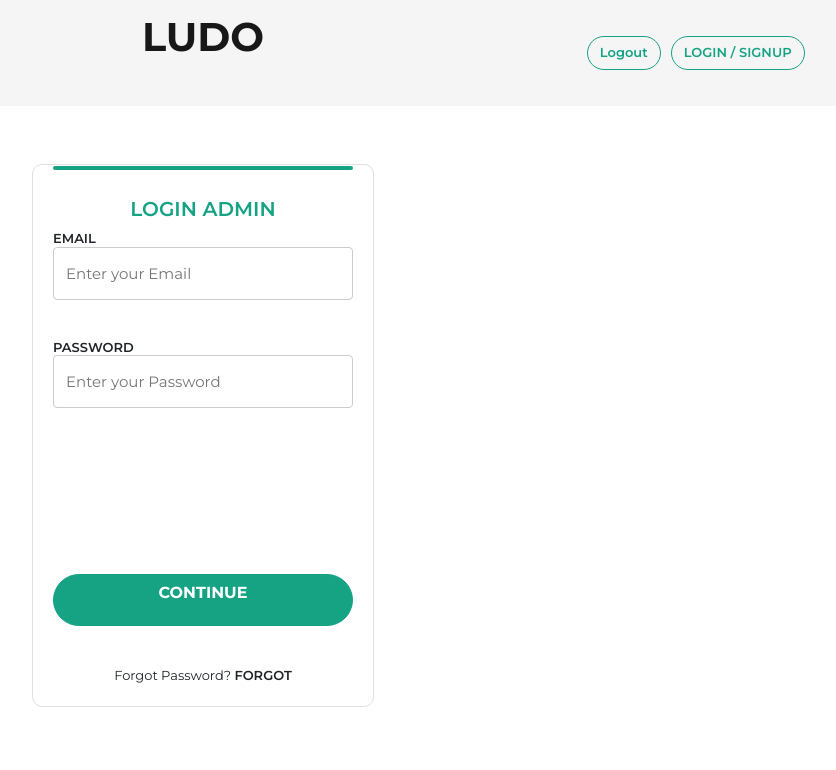
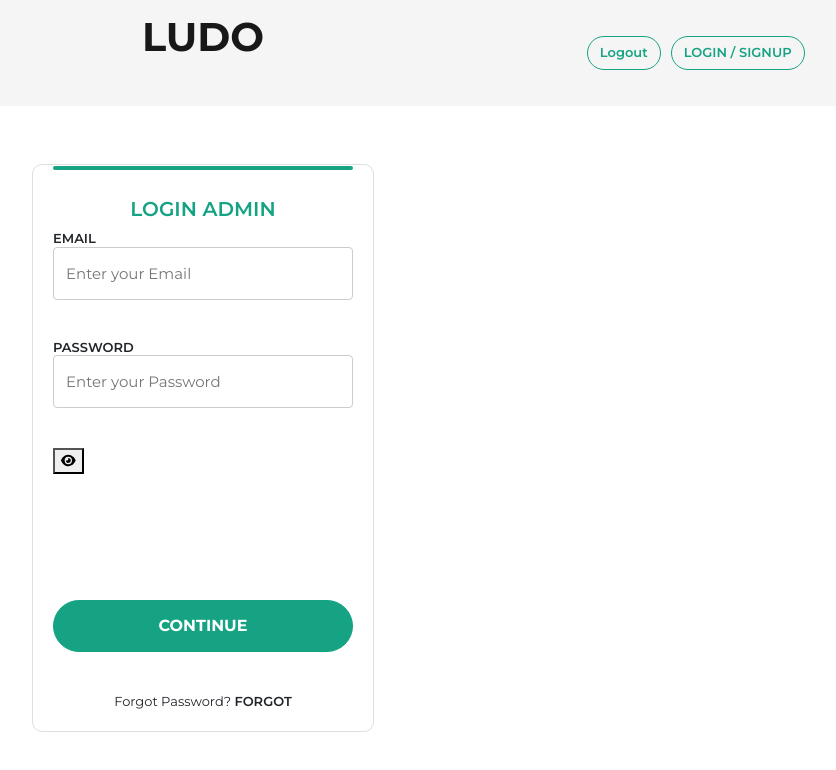
Before and after one commit to Singh-Paramvir/newLudoAdmin, a Next.js app: page / in a window 1280 px wide. Shown: the top 770 px of the page, without its empty margins (437-1273 px from the left). Built offline with nearby package versions, Linux system fonts and the light colour scheme.

Commit message:
Update RegistrationPage.js

```diff
--- a/Component/RegistrationPage.js
+++ b/Component/RegistrationPage.js
@@ -1,13 +1,15 @@
 import axios from "axios";
-import React, { useRef,useEffect } from "react";
+import React, { useRef, useEffect, useState } from "react";
 import { ToastContainer, toast } from "react-toastify";
 import { useRouter } from "next/router";
+import { FontAwesomeIcon } from "@fortawesome/react-fontawesome";
+import { faEye, faEyeSlash } from "@fortawesome/free-solid-svg-icons";
 
 const Login = () => {
   const emailRef = useRef();
   const passwordRef = useRef();
-  const router = useRouter(); // this route helps us to going next page
-
+  const [showPassword, setShowPassword] = useState(false);
+  const router = useRouter(); // this route helps us to go to the next page
 
   useEffect(() => {
     window.localStorage.clear();
@@ -19,20 +21,18 @@ const Login = () => {
       const res = await axios.post("api/login", data);
       const response = res.data;
       console.log(response, "response data aya ure");
-      // console.log(response.data.data.xx.data, "to check the token for storage")
-      localStorage.setItem('token', response.data.data)
-      localStorage.setItem('buttonValue', 0)
+      localStorage.setItem("token", response.data.data);
+      localStorage.setItem("buttonValue", 0);
 
       notify("User Login Successfully");
       setTimeout(() => {
-        router.push("/dashboard"); // here we are going to next page
+        router.push("/dashboard"); // here we are going to the next page
       }, 1000);
     } catch (err) {
       notifyError("Please Check Email or Password");
       console.log(err);
     }
   }
-
 
   function onSubmitHandler(event) {
     event.preventDefault();
@@ -53,6 +53,10 @@ const Login = () => {
   function forgotHandler(event) {
     console.log("yes fun hit");
   }
+
+  const togglePasswordVisibility = () => {
+    setShowPassword(!showPassword);
+  };
 
   const notify = (msg) =>
     toast.success(msg, {
@@ -111,41 +115,49 @@ console.log("yes fun hit");
                 </div>
               </div>
 
-              <div className="input-item">
+              <div className="input-item password-input">
                 <h6 className="item-text">PASSWORD</h6>
+                <div className="password-wrapper">
                   <input
                     ref={passwordRef}
-                  className="textinput"
-                  type="password"
-                  name="last-name"
+                    className={`textinput ${showPassword ? 'password-visible' : ''}`}
+                    type={showPassword ? "text" : "password"}
+                    name="password"
                     placeholder="Enter your Password"
                     required
                   />
+                  <button
+                    type="button"
+                    className="password-toggle-btn"
+                    onClick={togglePasswordVisibility}
+                  >
+                    {showPassword ? (
+                      <FontAwesomeIcon icon={faEyeSlash} />
+                    ) : (
+                      <FontAwesomeIcon icon={faEye} />
+                    )}
+                  </button>
+                </div>
               </div>
 
-
-              <a
-                href="funds-page.html"
-                class="btn btn-round btn-warning w-100 "
+              <button
+                class="btn btn-round btn-warning w-100"
                 style={{ marginTop: "126px", marginBottom: "20px" }}
                 type="button"
                 onClick={onSubmitHandler}
               >
                 CONTINUE
-              </a>
+              </button>
 
               <p
                 className="para-text"
                 onClick={forgotHandler}
                 style={{
                   // cursor: "pointer", // Change mouse pointer
-
                 }}
               >
-                Forgot Password?{" "}
-                <span style={{ fontWeight: "600" }}>FORGOT</span>
+                Forgot Password? <span style={{ fontWeight: "600" }}>FORGOT</span>
               </p>
-
             </form>
           </div>
         </div>
```
Lines whose indentation alone changed are shown as unchanged.
